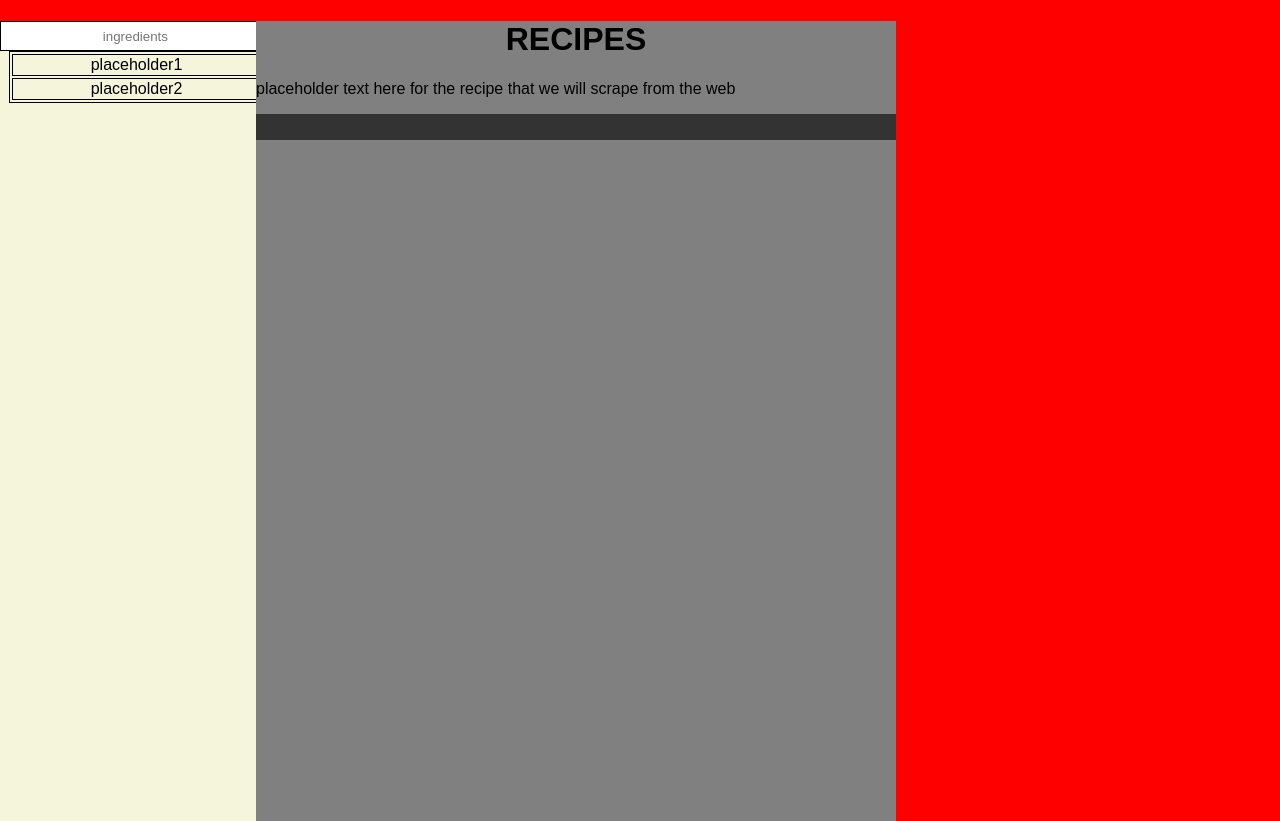
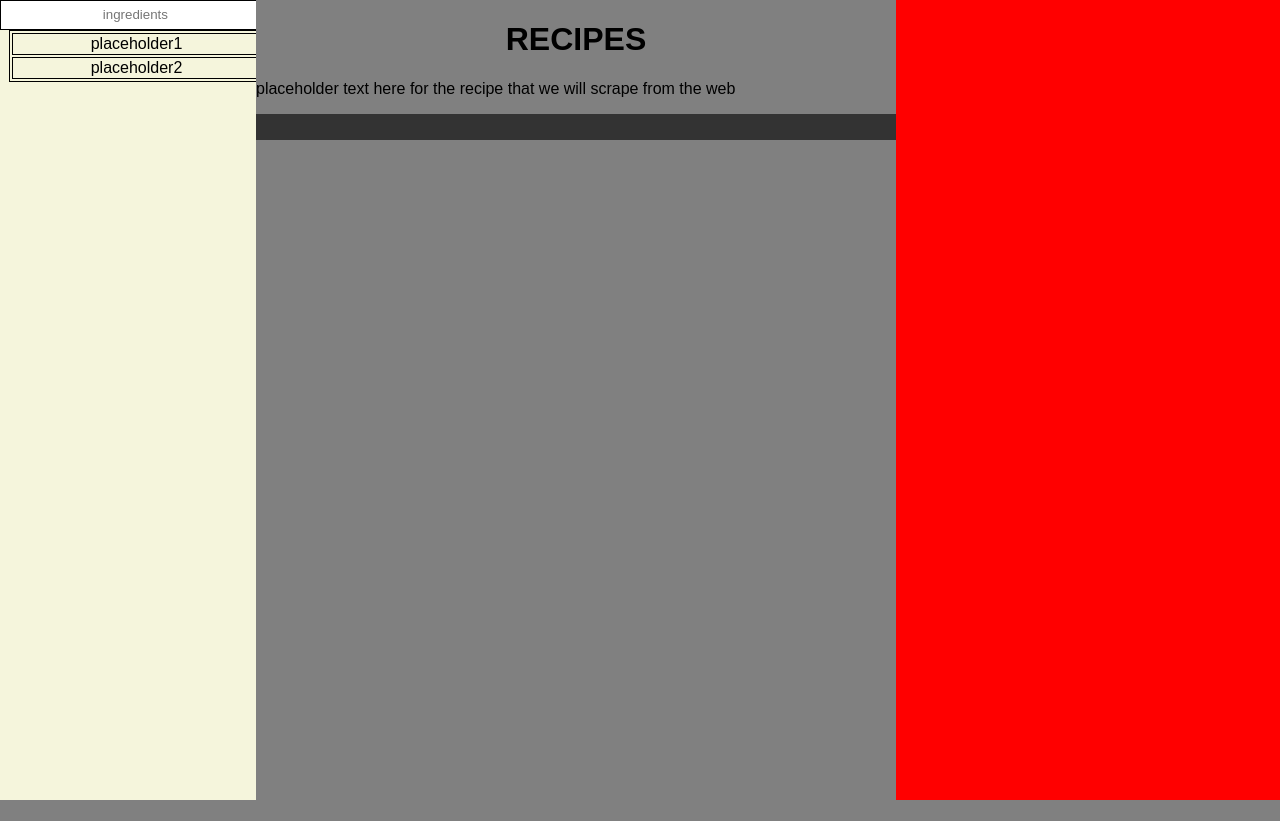
Before and after one commit to Plaguery/yr2025, a Flask app: page / in a window 1280 px wide. After the commit the page ends 800 px from the top, so only its background shows below. Run offline with Flask 3, Linux system fonts and the light colour scheme.

Commit message:
push html

```diff
--- a/templates/index.html
+++ b/templates/index.html
@@ -25,8 +25,6 @@
             text-decoration: none;
             text-align: center;
             border: 1px solid black;
-        }
-        .sidebar input{
             width : 100%;
         }
         .sidebar table, tr, td{
@@ -36,6 +34,7 @@
             width: 100%;
         }
         .Recipe{
+            position:fixed;
             margin-left:20vw;
             padding:0;
             width:50vw;
```
